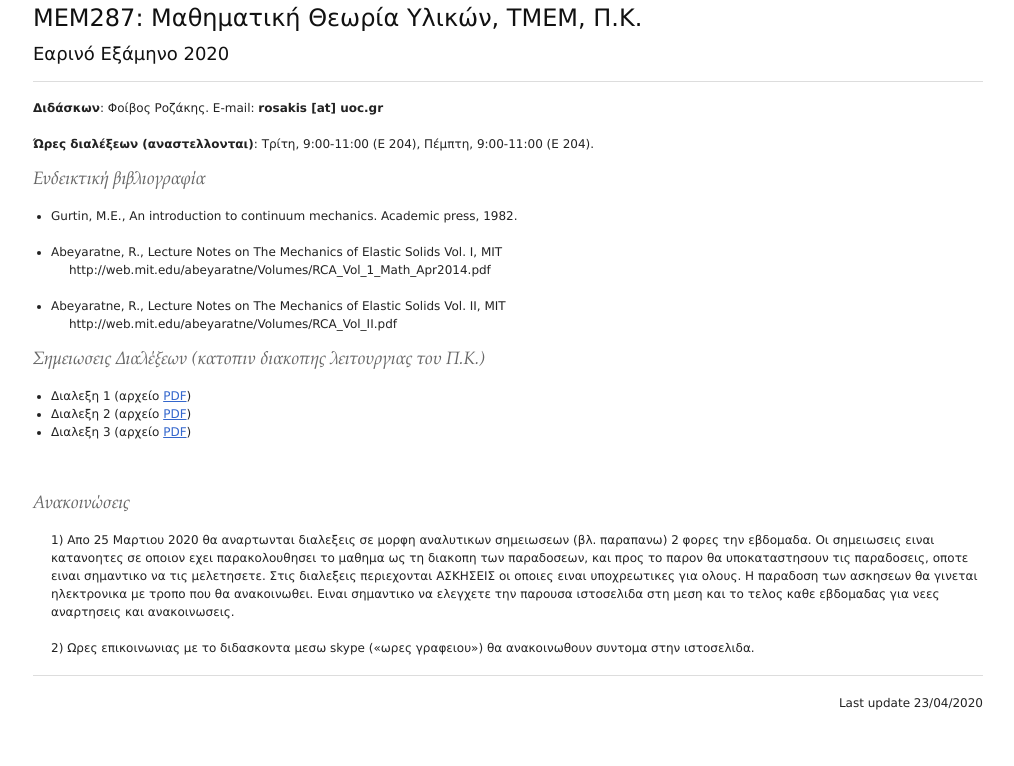
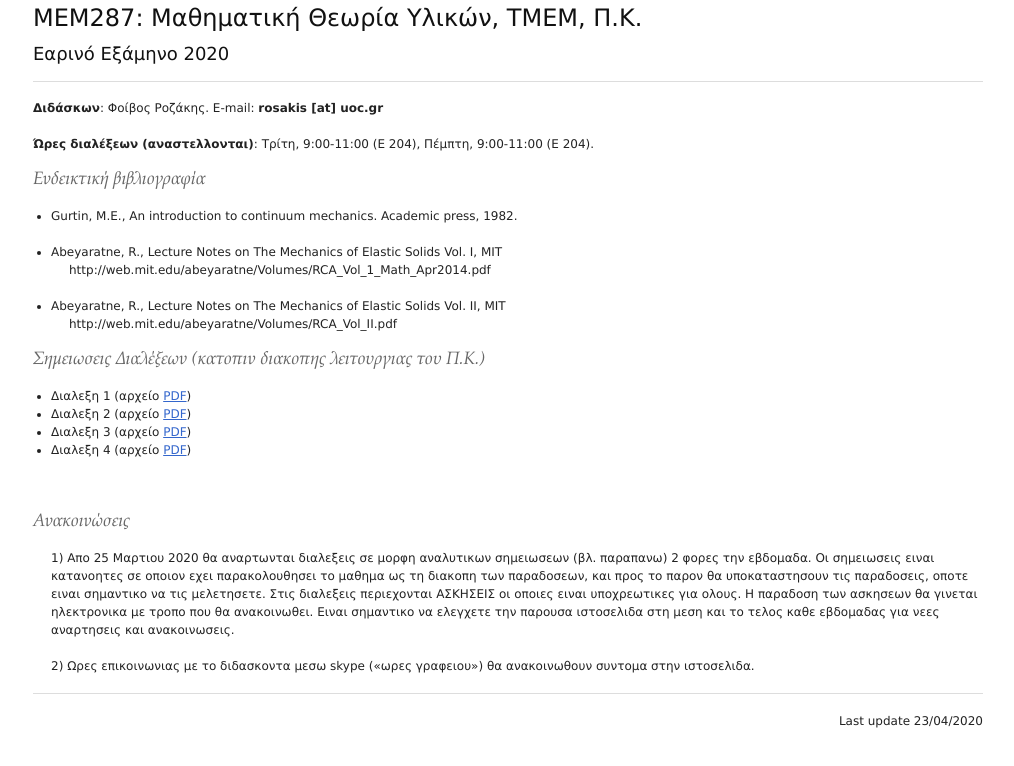
Before and after one commit to rosakis/mem287, a plain HTML site: page index.html in a window 1280 px wide. Shown: the whole page, without its empty margins (132-1146 px from the left). Drawn offline with Linux system fonts and the light colour scheme.

Commit message:
Update index.html

```diff
--- a/index.html
+++ b/index.html
@@ -53,6 +53,7 @@
 	<li> Διαλεξη 1 (αρχείο <A HREF="MEM287Lecture1-1.pdf" target="_blank">PDF</A>) </li>
 	<li> Διαλεξη 2 (αρχείο <A HREF="MEM287Lecture2.pdf" target="_blank">PDF</A>) </li>
         <li> Διαλεξη 3 (αρχείο <A HREF="MEM287Lecture3.pdf" target="_blank">PDF</A>) </li>
+        <li> Διαλεξη 4 (αρχείο <A HREF="MEM287Lecture4.pdf" target="_blank">PDF</A>) </li>
 <!--	<li> Διαλεξη 2 (αρχείο <A HREF="lecture2.pdf" target="_blank">PDF</A>) </li>
 	<li> Διαλεξη 3 (αρχείο <A HREF="lecture3.pdf" target="_blank">PDF</A>) </li>
 	<li> Διαλεξη 4 (αρχείο <A HREF="lecture4.pdf" target="_blank">PDF</A>) </li>
```
